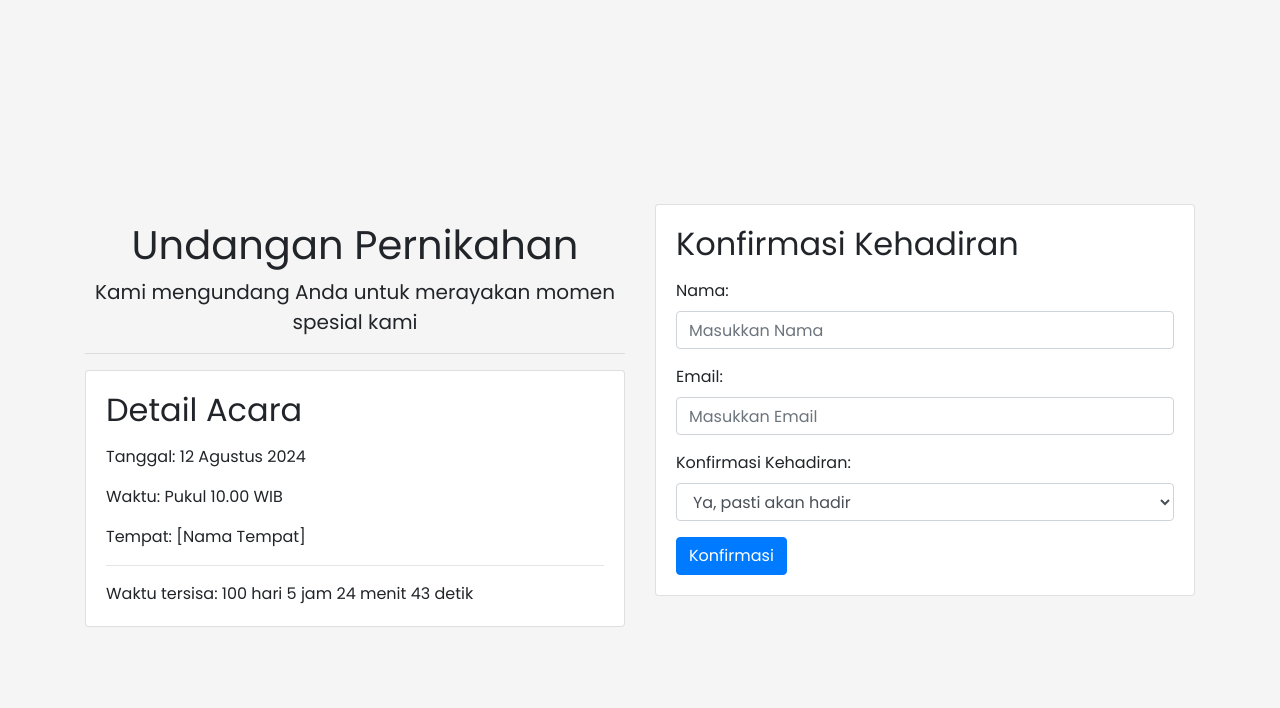
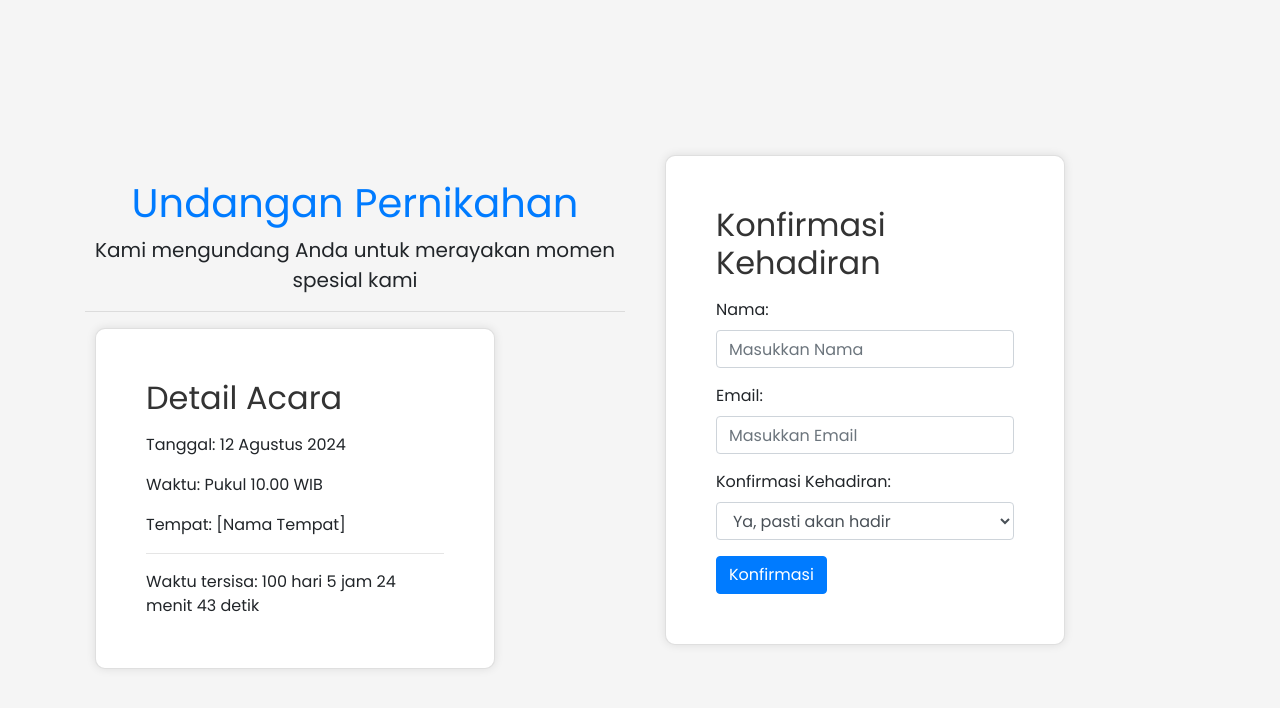
Before and after one commit to adeeeehidayat/adeeeehidayat.github.io, a plain HTML site: page index.html in a window 1280 px wide. Drawn offline with nearby package versions, Linux system fonts and the light colour scheme.

Commit message:
Update index.html

```diff
--- a/index.html
+++ b/index.html
@@ -13,6 +13,26 @@
       font-family: 'Poppins', sans-serif;
       background-color: #f5f5f5; /* warna latar belakang yang lembut dan netral */
     }
+    .btn-primary {
+      background-color: #007bff; /* warna biru */
+      border-color: #007bff; /* warna border */
+    }
+    .btn-primary:hover {
+      background-color: #0056b3; /* warna biru yang lebih gelap */
+      border-color: #0056b3; /* warna border */
+    }
+    .card {
+      background-color: #ffffff;
+      border-radius: 10px;
+      box-shadow: 0 0 10px rgba(0, 0, 0, 0.1); /* bayangan */
+      padding: 30px;
+      max-width: 400px;
+      width: 100%;
+      margin: 0 10px; /* jarak antar card */
+    }
+    .card h2 {
+      color: #333333;
+    }
   </style>
   <!-- Google Fonts - Poppins -->
   <link href="https://fonts.googleapis.com/css2?family=Poppins:wght@400;600&display=swap" rel="stylesheet">
@@ -23,7 +43,7 @@
     <div class="row justify-content-center align-items-center vh-100">
       <div class="col-md-6">
         <div class="text-center">
-          <h1 class="mt-5">Undangan Pernikahan</h1>
+          <h1 class="mt-5" style="color: #007bff;">Undangan Pernikahan</h1>
           <p class="lead">Kami mengundang Anda untuk merayakan momen spesial kami</p>
           <hr>
         </div>
```
